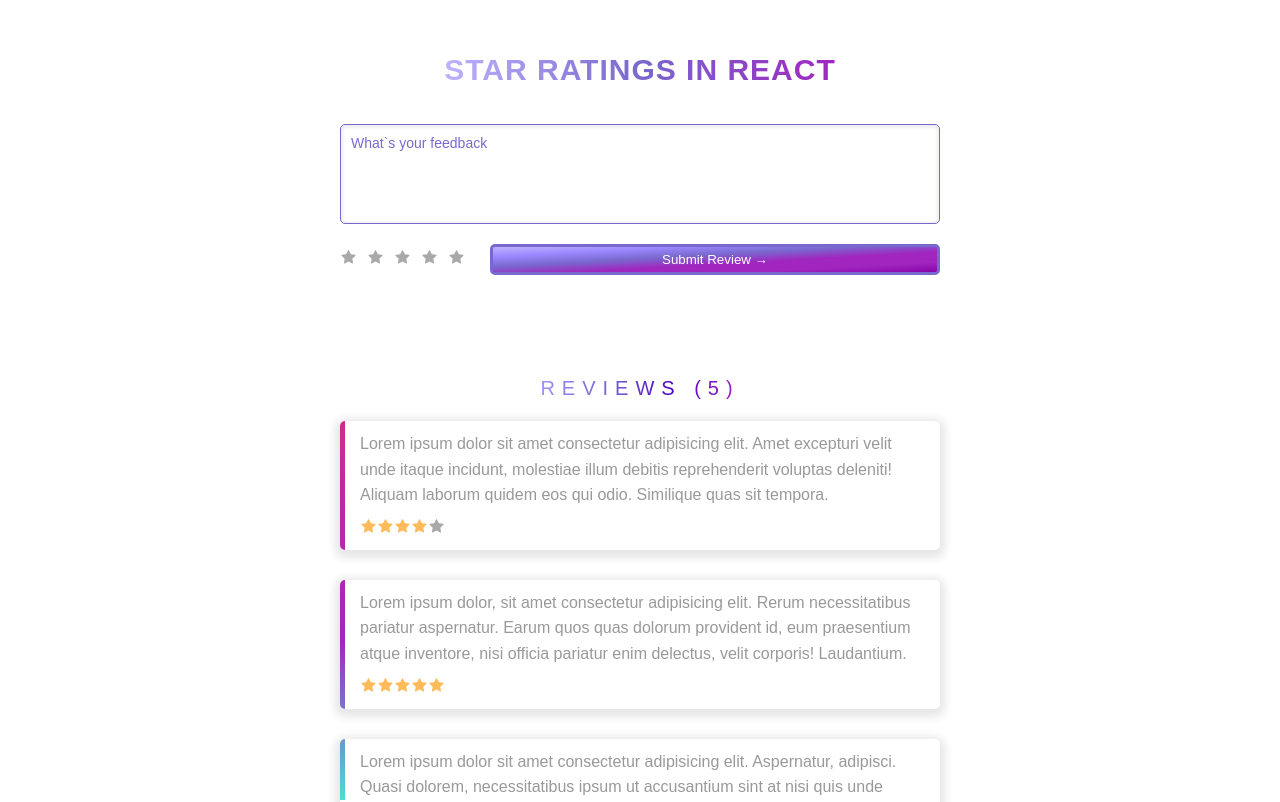
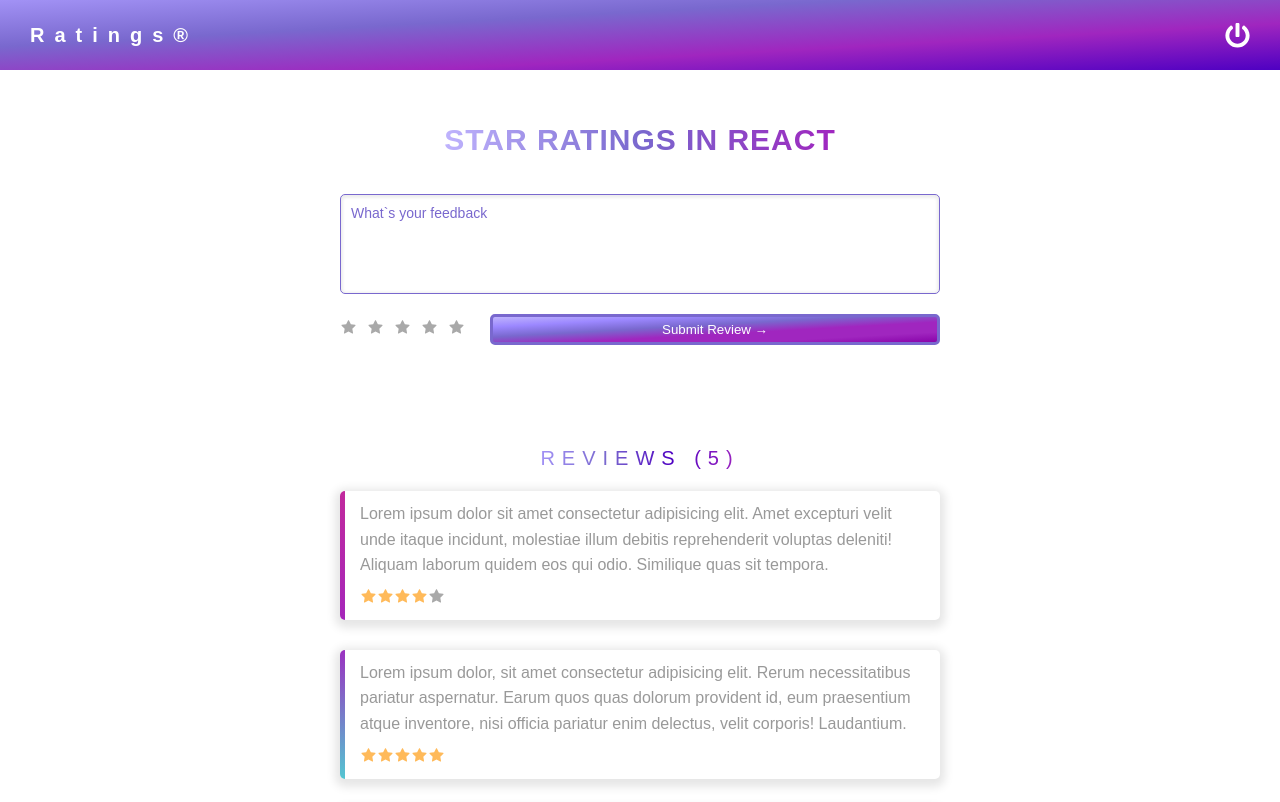
Before and after one commit to esteemayo/react-ratings, a React (Create React App) app: page / in a window 1280 px wide. Shown: the top 802 px of the page. Built offline with nearby package versions, Linux system fonts and the light colour scheme.

Commit message:
imported navbar component

```diff
--- a/src/App.js
+++ b/src/App.js
@@ -1,5 +1,6 @@
 import Title from 'components/Title';
 import Footer from 'components/Footer';
+import Navbar from 'components/Navbar';
 import Reviews from 'components/Reviews';
 import BackToTop from 'components/BackToTop';
 import AddReview from 'components/AddReview';
@@ -14,6 +15,7 @@ function App() {
 
   return (
     <div className={darkMode ? 'app dark' : 'app'}>
+      <Navbar />
       <div className='container'>
         <Title />
         <AddReview />
```
